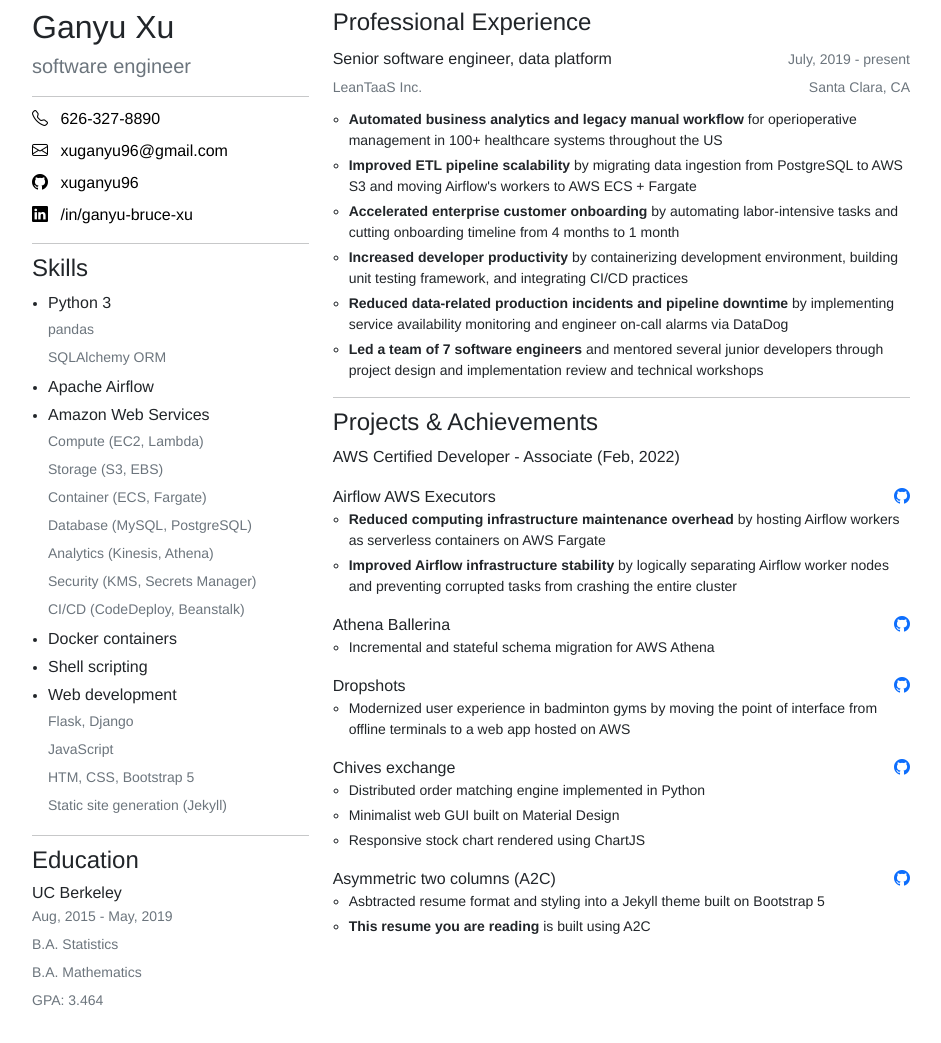
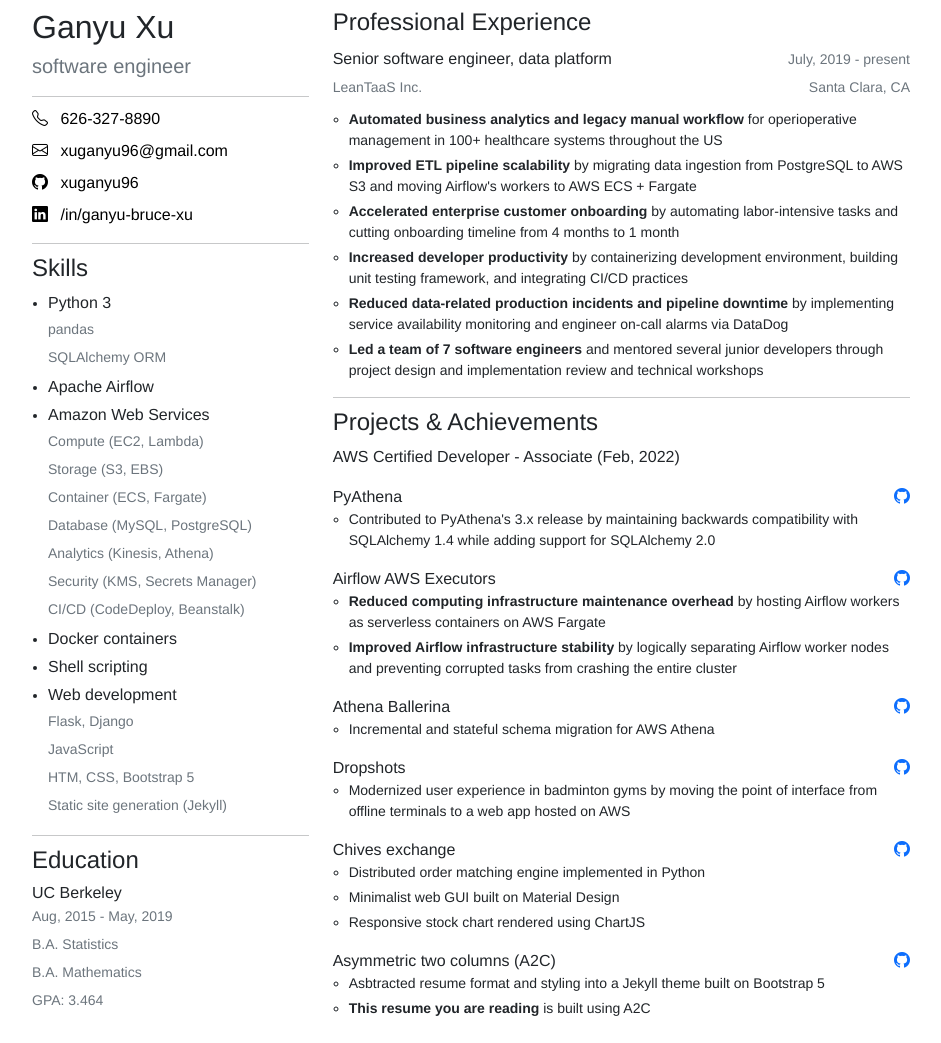
Before and after one commit to xuganyu96/asymmetric-two-columns, a Jekyll site: the page built from bruce.html, in a window 1280 px wide. Shown: the whole page, without its empty margins (169-1110 px from the left). Built offline with Jekyll 4.4.1, drawn with Linux system fonts in a browser that asks for light colours; nearby versions of some CDN libraries.

Commit message:
Your boy Bruce is a PyAthena contributor

```diff
--- a/bruce.html
+++ b/bruce.html
@@ -58,6 +58,10 @@
       - <b>Led a team of 7 software engineers</b> and mentored several junior developers through project design and implementation review and technical workshops
   projects:
     - title: AWS Certified Developer - Associate (Feb, 2022)
+    - title: PyAthena
+      url: https://github.com/laughingman7743/PyAthena
+      highlights:
+      - Contributed to PyAthena's 3.x release by maintaining backwards compatibility with SQLAlchemy 1.4 while adding support for SQLAlchemy 2.0
     - title: Airflow AWS Executors
       url: https://github.com/aelzeiny/airflow-aws-executors
       highlights:
```
